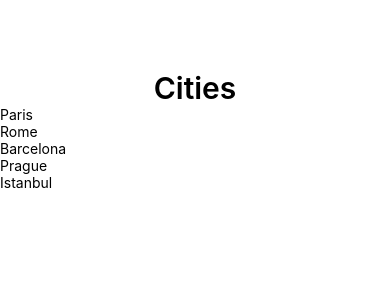
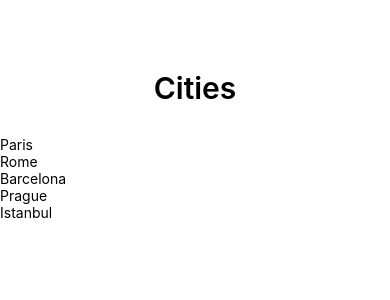
Before and after one commit to NikolVasileva/cities-mini-project-react-native, a React Native app: screen / in a window 390 px wide. Shown: the top 300 px of the page. Built offline with nearby package versions, Linux system fonts and the light colour scheme.

Commit message:
update title's style

```diff
--- a/components/CityCard.jsx
+++ b/components/CityCard.jsx
@@ -2,6 +2,7 @@ import { Text, View } from "react-native";
 
 export default function CityCard({
     title,
+    image
 }) {
     return(
         <View>
--- a/components/CityList.jsx
+++ b/components/CityList.jsx
@@ -10,7 +10,10 @@ export default function CityList() {
             <View>
                 {data.cities.map(city => <CityCard
                 key={city.id}
-                title={city.title}/>)}
+                title={city.title}
+                image={city.image}
+                />
+                )}
             </View>
         </View>
     )
@@ -21,6 +24,7 @@ const styles = {
         textAlign: "center",
         fontSize: 30,
         fontWeight: 600,
+        paddingBottom: 30,
     },
     body: {
         paddingTop: 70,
```
